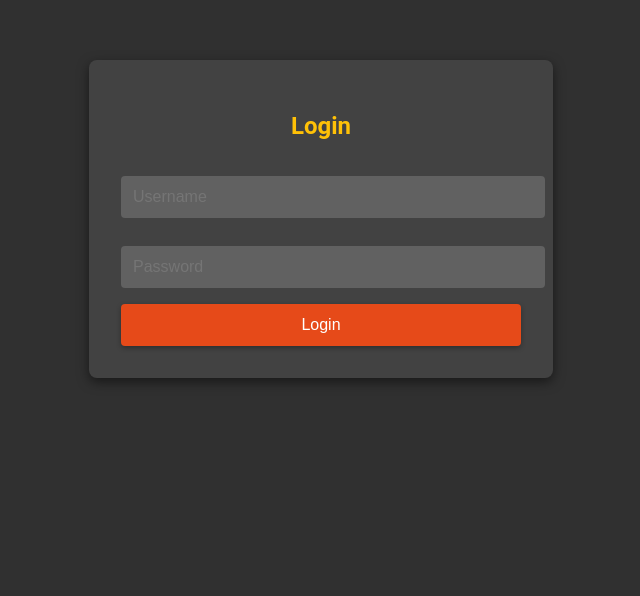
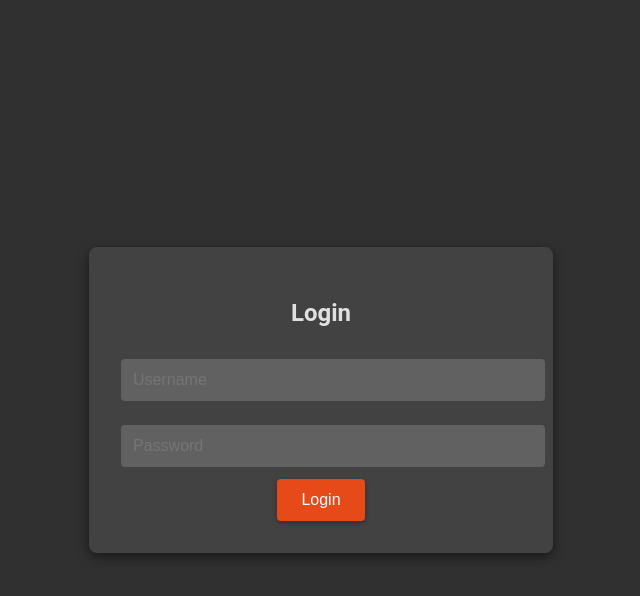
Before and after one commit to Mukund934/Simple-Todo-Application, a React (Vite) app in the folder frontend/: page / in a window 1280 px wide. Shown: the top 596 px of the page, without its empty margins (319-959 px from the left). Built offline with nearby package versions, Linux system fonts and the light colour scheme.

Commit message:
minor improvements

```diff
--- a/frontend/src/App.css
+++ b/frontend/src/App.css
@@ -1,12 +1,10 @@
-/* App.css */
-
-/* Global Styles */
 body {
   margin: 0;
   padding: 0;
-  font-family: 'Roboto', sans-serif;
-  background-color: #303030;  /* Dark grey background */
-  color: #E0E0E0;             /* Light text */
+  font-family: "Roboto", sans-serif;
+  background-color: #303030;
+  color: #e0e0e0;
+  height: 100%;
 }
 
 .container {
@@ -15,7 +13,6 @@ body {
   padding: 24px;
 }
 
-/* Header Styles */
 .header {
   text-align: center;
   margin-bottom: 24px;
@@ -23,20 +20,18 @@ body {
 
 .header h1 {
   font-size: 2.5rem;
-  color: #FFC107;  /* Amber accent */
+  color: #ffc107;
   margin: 0;
 }
 
-/* Form Container Styles */
 .form-container {
-  background-color: #424242; /* Slightly lighter dark grey */
+  background-color: #424242;
   border-radius: 8px;
   box-shadow: 0 2px 10px rgba(0, 0, 0, 0.5);
   padding: 24px;
   margin-bottom: 24px;
 }
 
-/* Input Field Styles */
 .input-field {
   width: 100%;
   padding: 12px;
@@ -45,7 +40,7 @@ body {
   border-radius: 4px;
   font-size: 1rem;
   background-color: #616161;
-  color: #E0E0E0;
+  color: #e0e0e0;
   outline: none;
   transition: box-shadow 0.3s ease;
 }
@@ -54,12 +49,8 @@ body {
   box-shadow: 0 0 0 2px rgba(255, 193, 7, 0.5);
 }
 
-/* Unified Button Styles */
-/* These styles apply to any element using .button, .login-container button, or .todo-button */
-.button,
-.login-container button,
-.todo-button {
-  background-color: #E64A19;  /* Deep orange accent */
+.button {
+  background-color: #e64a19;
   color: white;
   padding: 12px 24px;
   border: none;
@@ -70,26 +61,22 @@ body {
   box-shadow: 0 2px 5px rgba(0, 0, 0, 0.3);
 }
 
-.button:hover,
-.login-container button:hover,
-.todo-button:hover {
-  background-color: #D84315;
+.button:hover {
+  background-color: #d84315;
   transform: translateY(-2px);
   box-shadow: 0 4px 10px rgba(0, 0, 0, 0.4);
 }
 
-/* Logout Button Style */
 .logout-button {
-  background-color: #E64A19;
+  background-color: #e64a19;
   margin-bottom: 24px;
 }
 
 .logout-button:hover {
-  background-color: #D84315;
+  background-color: #d84315;
   transform: translateY(-2px);
 }
 
-/* Todo List Styles */
 .todo-list {
   list-style: none;
   padding: 0;
@@ -111,46 +98,46 @@ body {
   opacity: 0.6;
 }
 
-/* Login Page Styles */
+.todo-button {
+  padding: 10px 20px;
+  font-size: 1rem;
+  border: none;
+  border-radius: 4px;
+  cursor: pointer;
+  transition: background-color 0.3s ease, transform 0.2s ease;
+  box-shadow: 0 2px 5px rgba(0, 0, 0, 0.3);
+}
+
+.mark-button {
+  background-color: #4caf50;
+  color: white;
+}
+
+.mark-button:hover {
+  background-color: #388e3c;
+  transform: translateY(-2px);
+}
+
+.completed-button {
+  background-color: #757575;
+  color: white;
+  opacity: 0.7;
+}
+
+.completed-button:hover {
+  background-color: #616161;
+  transform: translateY(-2px);
+}
+
 .login-container {
   background-color: #424242;
   max-width: 400px;
-  margin: 60px auto;
   padding: 32px;
   border-radius: 8px;
   box-shadow: 0 4px 12px rgba(0, 0, 0, 0.5);
   text-align: center;
+  position: absolute;
+  top: 50%;
+  left: 50%;
+  transform: translate(-50%, -50%);
 }
-
-.login-container h2 {
-  margin-bottom: 24px;
-  color: #FFC107;
-}
-
-.login-container form {
-  display: flex;
-  flex-direction: column;
-}
-
-.login-container input {
-  margin-bottom: 16px;
-  padding: 12px;
-  border: none;
-  border-radius: 4px;
-  font-size: 1rem;
-  background-color: #616161;
-  color: #E0E0E0;
-  outline: none;
-  transition: box-shadow 0.3s ease;
-}
-
-.login-container input:focus {
-  box-shadow: 0 0 0 2px rgba(255, 193, 7, 0.5);
-}
-
-/*
-Usage:
-- For general buttons, add the class "button" to your element.
-- For buttons in the login page, you can use the default <button> inside .login-container.
-- For action buttons in your todo list (e.g., mark as complete), add the "todo-button" class.
-*/
--- a/frontend/src/components/CreateTodo.jsx
+++ b/frontend/src/components/CreateTodo.jsx
@@ -10,9 +10,9 @@ function CreateTodo({ token, onTodoCreated }) {
       method: "POST",
       headers: {
         "Content-Type": "application/json",
-        Authorization: "Bearer " + token,
+        Authorization: "Bearer " + token
       },
-      body: JSON.stringify({ title, description }),
+      body: JSON.stringify({ title, description })
     })
       .then((res) => res.json())
       .then((data) => {
@@ -37,7 +37,6 @@ function CreateTodo({ token, onTodoCreated }) {
         value={title}
         onChange={(e) => setTitle(e.target.value)}
       />
-      <br />
       <input
         className="input-field"
         type="text"
--- a/frontend/src/components/Login.jsx
+++ b/frontend/src/components/Login.jsx
@@ -10,7 +10,7 @@ function Login(props) {
     fetch(`${API_URL}/login`, {
       method: "POST",
       headers: { "Content-Type": "application/json" },
-      body: JSON.stringify({ username, password }),
+      body: JSON.stringify({ username, password })
     })
       .then((res) => res.json())
       .then((data) => {
--- a/frontend/src/components/Todos.jsx
+++ b/frontend/src/components/Todos.jsx
@@ -1,4 +1,5 @@
 const API_URL = import.meta.env.VITE_API_URL || "http://localhost:3000";
+
 function Todos({ todos, token, onTodoUpdated }) {
   function markCompleted(id) {
     fetch(`${API_URL}/completed`, {
@@ -20,6 +21,7 @@ function Todos({ todos, token, onTodoUpdated }) {
         console.error("Error updating todo:", error);
       });
   }
+
   return (
     <div>
       {todos.map((todo) => (
@@ -37,4 +39,5 @@ function Todos({ todos, token, onTodoUpdated }) {
     </div>
   );
 }
+
 export { Todos };
```
Also changed, not shown: frontend/src/App.jsx (+8 -0 lines).
